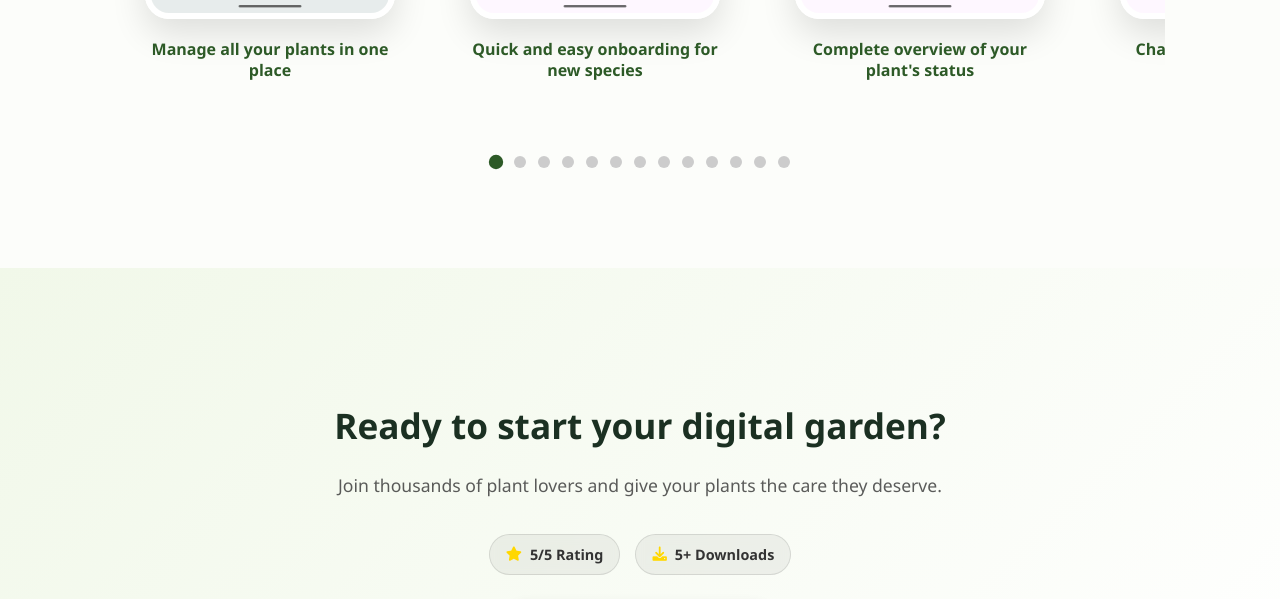
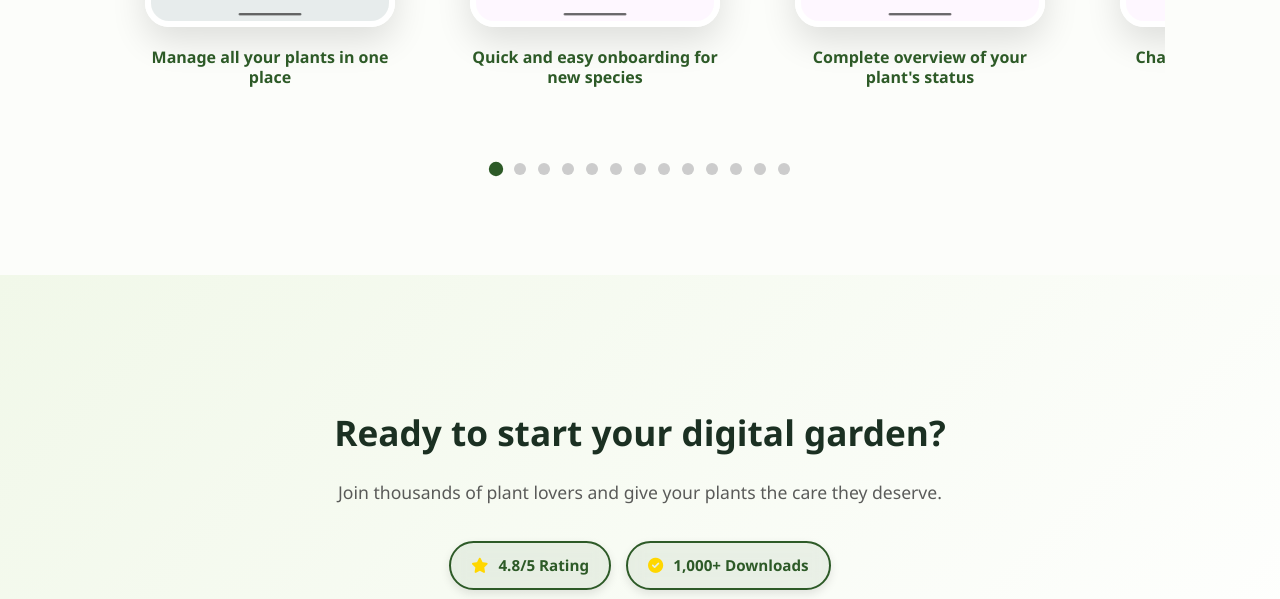
Before and after one commit to giovanniPeser/digital-garden-website, a website: page index.html in a window 1280 px wide. Shown: the part 1911-2510 px from the top of the page. Drawn offline with Linux system fonts and the light colour scheme.

```diff
--- a/css/style.css
+++ b/css/style.css
@@ -156,7 +156,7 @@
     .social-proof.dark .badge {
         background: rgba(255, 255, 255, 0.1);
         color: var(--white);
-        border-color: rgba(255, 255, 255, 0.2);
+        border: 2px solid rgba(255, 255, 255, 0.2);
     }
 }
 
@@ -250,27 +250,28 @@
 }
 
 .social-proof .badge {
-    background: rgba(255, 255, 255, 0.15);
+    background: rgba(255, 255, 255, 0.2);
     color: var(--white);
-    padding: 8px 16px;
+    padding: 10px 20px;
     border-radius: 50px;
-    font-size: 0.9rem;
-    font-weight: 600;
+    font-size: 0.95rem;
+    font-weight: 700;
     display: flex;
     align-items: center;
-    gap: 8px;
-    backdrop-filter: blur(4px);
-    border: 1px solid rgba(255, 255, 255, 0.2);
+    gap: 10px;
+    backdrop-filter: blur(8px);
+    border: 2px solid rgba(255, 255, 255, 0.4);
+    box-shadow: 0 4px 10px rgba(0,0,0,0.1);
 }
 
 .social-proof .badge i {
-    color: #FFD700; /* Gold stars */
+    color: #FFD700; /* Gold for stars and check-circles */
 }
 
 .social-proof.dark .badge {
-    background: rgba(0, 0, 0, 0.05);
-    color: var(--text-color);
-    border-color: rgba(0, 0, 0, 0.1);
+    background: rgba(45, 90, 39, 0.08);
+    color: var(--primary-color);
+    border: 2px solid var(--primary-color);
 }
 
 .play-store-badge {
--- a/data/stats.json
+++ b/data/stats.json
@@ -1,4 +1,4 @@
 {
-    "rating": "5/5",
-    "downloads": "5+"
+    "rating": "4.8/5",
+    "downloads": "1,000+"
 }
--- a/index.html
+++ b/index.html
@@ -101,8 +101,8 @@
             <p class="subtitle" data-t="header_subtitle">Your smart botanical companion. Grow with confidence using automated care and expert AI diagnosis.</p>
 
             <div class="social-proof">
-                <span class="badge"><i class="fas fa-star" aria-hidden="true"></i> <span data-t="app_rating">4.8/5 Rating</span></span>
-                <span class="badge"><i class="fas fa-download" aria-hidden="true"></i> <span data-t="app_downloads">1,000+ Downloads</span></span>
+                <span class="badge" title="Verified Google Play Rating"><i class="fas fa-star" aria-hidden="true"></i> <span data-t="app_rating">4.8/5 Rating</span></span>
+                <span class="badge" title="Verified Download Count"><i class="fas fa-check-circle" aria-hidden="true"></i> <span data-t="app_downloads">1,000+ Downloads</span></span>
             </div>
 
             <a href="https://play.google.com/store/apps/details?id=com.digitalgarden" class="play-store-badge" target="_blank" rel="noopener">
@@ -214,8 +214,8 @@
                 <p data-t="cta_bottom_subtitle">Join thousands of plant lovers and give your plants the care they deserve.</p>
 
                 <div class="social-proof dark">
-                    <span class="badge"><i class="fas fa-star" aria-hidden="true"></i> <span data-t="app_rating">4.8/5 Rating</span></span>
-                    <span class="badge"><i class="fas fa-download" aria-hidden="true"></i> <span data-t="app_downloads">1,000+ Downloads</span></span>
+                    <span class="badge" title="Verified Google Play Rating"><i class="fas fa-star" aria-hidden="true"></i> <span data-t="app_rating">4.8/5 Rating</span></span>
+                    <span class="badge" title="Verified Download Count"><i class="fas fa-check-circle" aria-hidden="true"></i> <span data-t="app_downloads">1,000+ Downloads</span></span>
                 </div>
 
                 <a href="https://play.google.com/store/apps/details?id=com.digitalgarden" class="play-store-badge" target="_blank" rel="noopener">
--- a/scripts/update-stats.js
+++ b/scripts/update-stats.js
@@ -16,7 +16,8 @@
  * @return {boolean}
  */
 function isValidRating(rating) {
-    return /^\d\.\d\/5$/.test(rating);
+    // Allows things like "4.8", "4.8/5", "4,8"
+    return typeof rating === 'string' && rating.length > 0;
 }
 
 /**
@@ -33,7 +34,7 @@
         console.log(`Fetching stats for ${APP_ID}...`);
         const appDetails = await gplay.app({appId: APP_ID});
 
-        const rating = appDetails.scoreText;
+        const rating = appDetails.scoreText || String(appDetails.score);
         const downloads = appDetails.installs;
 
         if (!isValidRating(rating) || !isValidInstalls(downloads)) {
```
Also changed, not shown: privacy.html (+2 -2 lines), .github/workflows/update-stats.yml.
